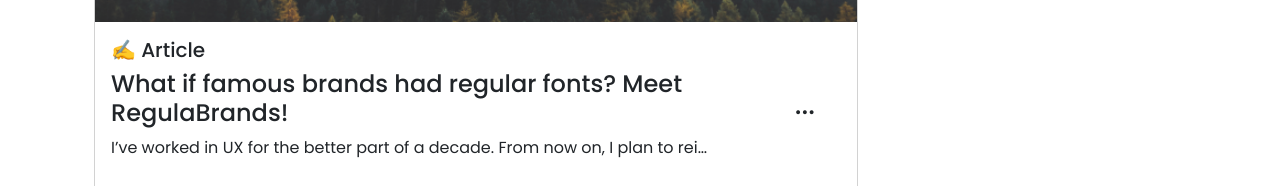
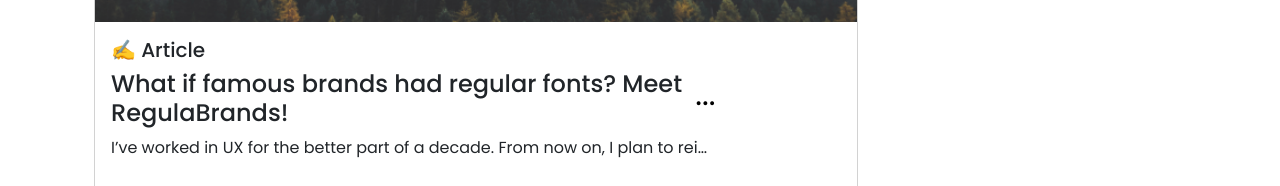
Before and after one commit to mrkamin/banao-social-media, a React (Create React App) app: page / in a window 1280 px wide. Shown: the part 670-856 px from the top of the page. Built offline with nearby package versions, Linux system fonts and the light colour scheme.

Commit message:
Make a dropdown btn

```diff
--- a/src/components/Feed.js
+++ b/src/components/Feed.js
@@ -18,9 +18,30 @@
                 <h5 class="card-title ">{data.category}</h5>
                 <div className="title justify-content-between ">
                   <h4 class="card-text ">{data.title}</h4>
-                  <button className="btn fs-2 p-0 text-align-center">
-                    ...
-                  </button>
+                  <div className="dropdown">
+
+                    <button
+                      className="dropdown-btn fs-2 p-0 text-end" // Toggle class
+                      type="button"
+                      id={`dropdownMenu${data.id}`} // Unique ID for each dropdown
+                      data-bs-toggle="dropdown"
+                      aria-haspopup="true"
+                      aria-expanded="false"
+                    >
+                      ...
+                    </button>
+                    <div
+                      className="dropdown-menu"
+                      aria-labelledby={`dropdownMenu${data.id}`} // Match the ID
+                    >
+                      <a className="dropdown-item" href="#">
+                        Edit
+                      </a>
+                      <a className="dropdown-item" href="#">
+                        Report
+                      </a>
+                    </div>
+                  </div>
                 </div>
                 <p>{data.details}</p>
                 <div className="d-flex flex-column gap-3">
--- a/src/index.css
+++ b/src/index.css
@@ -42,7 +42,7 @@
 
 .title {
   display: grid;
-  grid-template-columns: 80% 10%;
+  grid-template-columns: 80% 20%;
 }
 
 .vector {
@@ -68,6 +68,11 @@
 
 .sign-up input {
   border-radius: none !important;
+}
+
+.dropdown-btn {
+  border: none;
+  background: white;
 }
 @media screen and (max-width: 992px) {
   .location {
```
